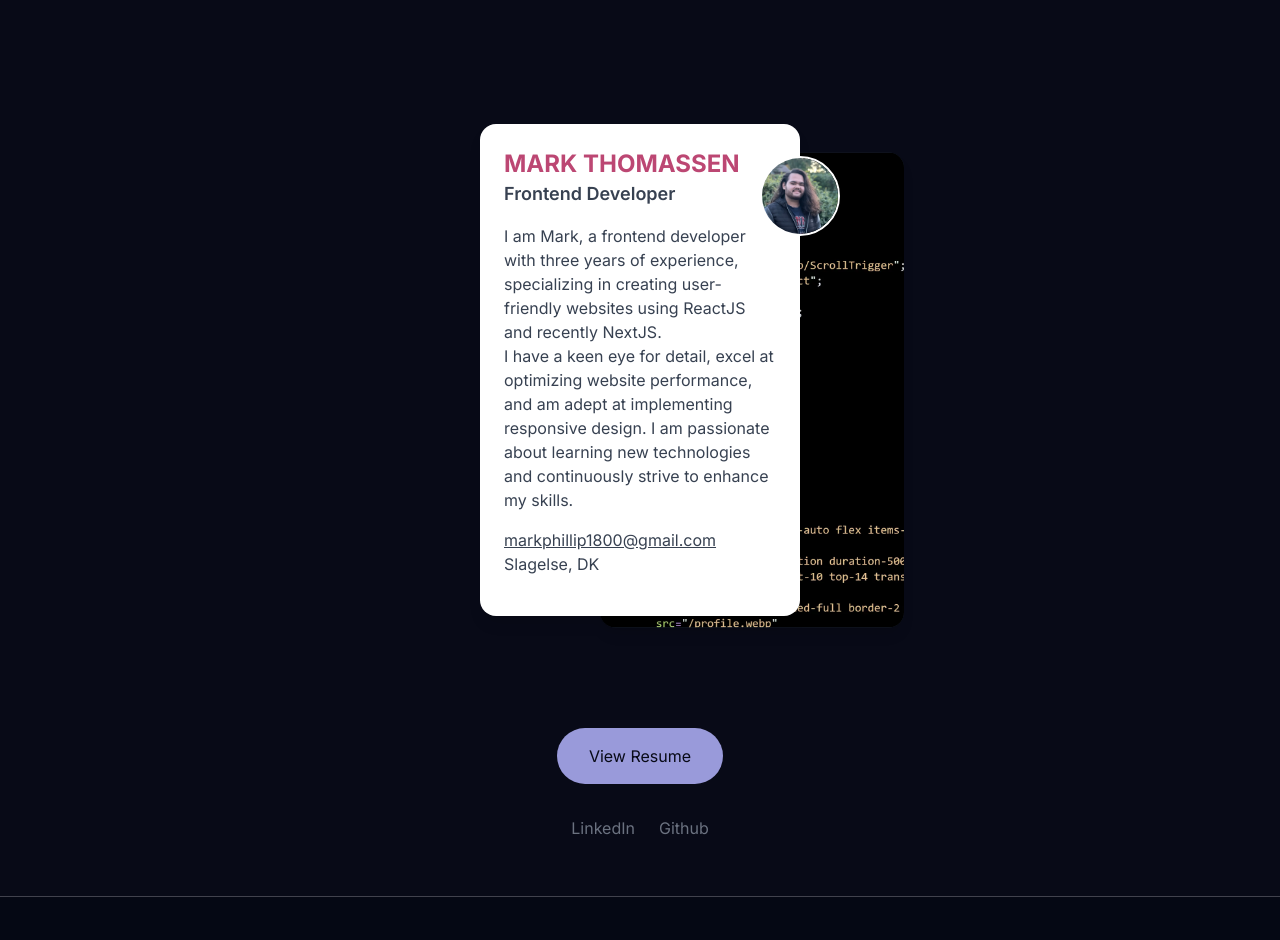
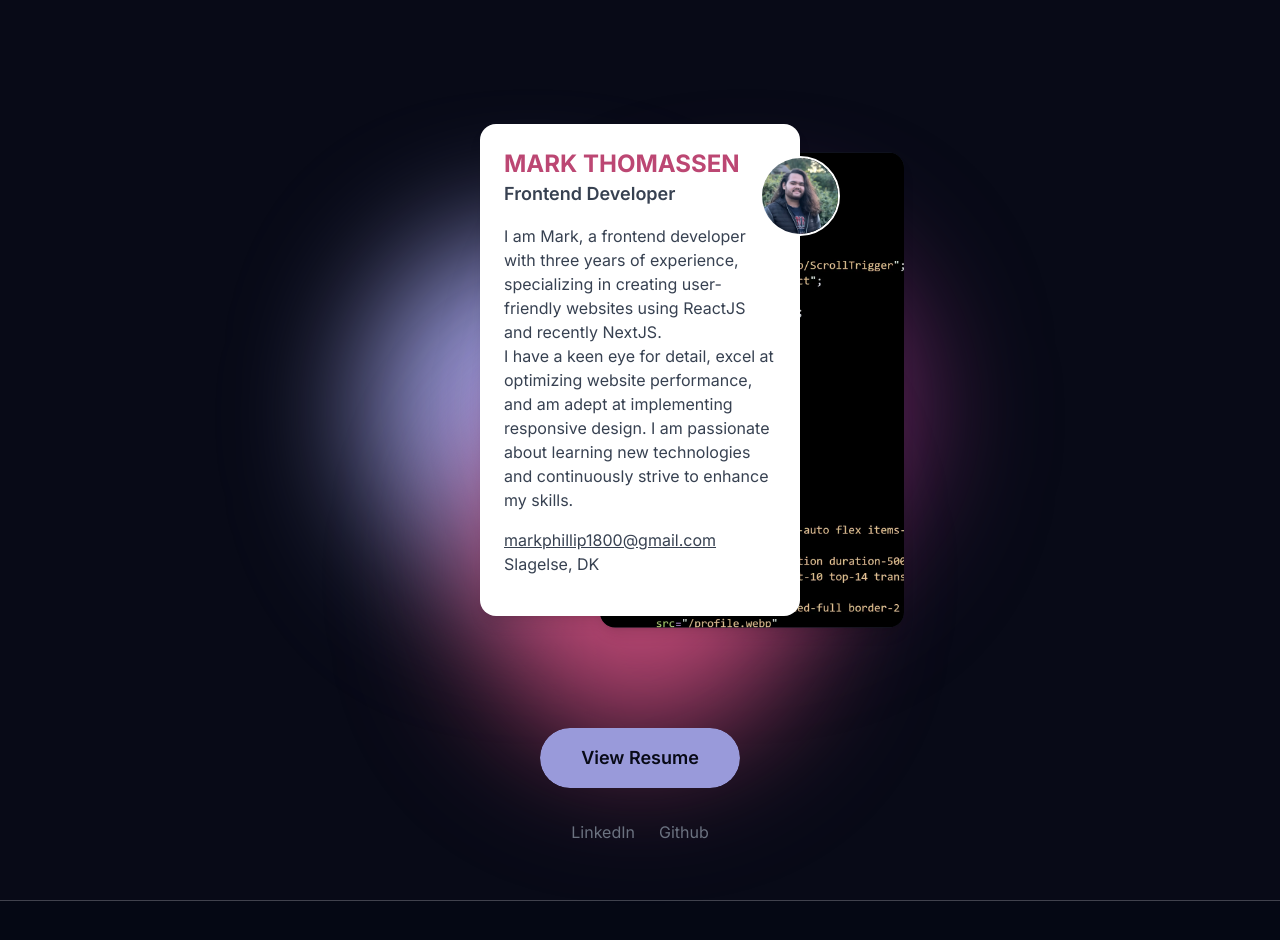
Before and after one commit to Mark424e/portfolio_2024, a Next.js app: page / in a window 1280 px wide. Shown: the part 1600-2540 px from the top of the page. Built offline with nearby package versions, Linux system fonts and the light colour scheme.

Commit message:
added button to direct user to pdf resume

```diff
--- a/app/_components/resume.js
+++ b/app/_components/resume.js
@@ -41,7 +41,7 @@ export const Resume = () => {
   }, []);
   return (
     <div id="resume" class="container mx-auto grid py-14 justify-center">
-      <div className="w-fit group">
+      <div className="w-fit group relative">
         <div className="resume-card_alt absolute">
           <div class="translate-x-16 group-hover:translate-x-14 group-hover:translate-y-4 transition duration-300 scale-95 group-hover:scale-90 md:translate-x-28 md:translate-y-4 md:group-hover:translate-x-20 md:group-hover:translate-y-8 bg-gray-800 rounded-2xl shadow-lg w-56 md:w-80 text-gray-700">
             <Image
@@ -100,11 +100,29 @@ export const Resume = () => {
             </div>
           </div>
         </div>
+        <div className="absolute top-0 translate-y-28 h-full w-full -z-50">
+          <div className="relative w-full h-full">
+            <div className="absolute top-0 h-28 w-28 md:h-80 md:w-80 -left-1/3 shadow-primary shadow-3xl blur-3xl bg-primary rounded-full"></div>
+            <div className="absolute top-0 h-28 w-28 md:h-80 md:w-80 -right-1/3 shadow-secondary shadow-3xl blur-3xl bg-secondary rounded-full"></div>
+            <div className="absolute top-0 h-28 w-28 md:h-80 md:w-80 left-0 right-0 translate-y-1/2 shadow-accent shadow-3xl blur-3xl bg-accent rounded-full"></div>
+          </div>
+        </div>
       </div>
       <div className="grid justify-center mt-14 md:mt-28">
-        <button className="bg-primary transition hover:bg-secondary hover:scale-105 hover:text-text rounded-full w-fit py-4 px-8 text-background">
-          View Resume
-        </button>
+        <a href="https://drive.google.com/file/d/1W3R0WUfp__Ghl8Oi7qt--B2ZSdrFb2kY/view" target="_blank" class="group relative inline-block h-[60px] w-[200px] overflow-hidden rounded-full text-lg text-background">
+          <div class="h-[inherit] w-[inherit] overflow-hidden rounded-full bg-primary [transition:_transform_1.5s_cubic-bezier(.19,1,.22,1)] group-hover:scale-[.94]">
+            <span class="absolute bottom-0 left-1/2 z-20 block h-[200%] w-[120%] -translate-x-0 translate-y-[100%] bg-accent [border-radius:999px_999px_0_0] [translate:-50%] group-hover:translate-y-[10px] group-hover:[border-radius:60%_60%_0_0] group-hover:[transition:_transform_1s_cubic-bezier(.19,1,.22,1)_200ms,_border-radius_.2s_cubic-bezier(.19,1,.22,1)_270ms]" />
+            <span class="absolute bottom-0 left-1/2 z-20 block h-[200%] w-[120%] -translate-x-0 translate-y-[100%] bg-primary [border-radius:999px_999px_0_0] [translate:-50%] group-hover:translate-y-[10px] group-hover:[border-radius:60%_60%_0_0] group-hover:[transition:_transform_1s_cubic-bezier(.19,1,.22,1)_300ms,_border-radius_.2s_cubic-bezier(.19,1,.22,1)_470ms]" />
+            <span class="absolute bottom-0 left-1/2 z-20 block h-[200%] w-[120%] -translate-x-0 translate-y-[100%] bg-secondary [border-radius:999px_999px_0_0] [translate:-50%] group-hover:translate-y-[10px] group-hover:[border-radius:60%_60%_0_0] group-hover:[transition:_transform_1s_cubic-bezier(.19,1,.22,1)_380ms,_border-radius_.2s_cubic-bezier(.19,1,.22,1)_670ms]" />
+          </div>
+
+          <span class="absolute inset-0 z-10 m-auto flex w-4/5 items-center justify-center font-semibold group-hover:-translate-y-1/3 group-hover:opacity-0 group-hover:[transition:_transform_1s_cubic-bezier(.32,.99,.49,.99),_opacity_.4s]">
+            View Resume
+          </span>
+          <span class="absolute inset-0 z-10 m-auto flex w-4/5 translate-y-1/3 items-center justify-center font-semibold opacity-0 group-hover:translate-y-0 group-hover:opacity-100 group-hover:[transition:_1s_all_cubic-bezier(.32,.99,.49,.99)] text-text">
+            View Resume
+          </span>
+        </a>
       </div>
       <div className="grid justify-center mt-8">
         <div className="text-gray-500">
--- a/tailwind.config.js
+++ b/tailwind.config.js
@@ -8,7 +8,7 @@ module.exports = {
   theme: {
     extend: {
       boxShadow: {
-        'glow': '0 0 20px rgba(255, 255, 255, 0.5)',
+        '3xl': '0 35px 60px -15px rgba(0, 0, 0, 0.3)',
       },
       colors: {
         text: '#e3e3f5',
```
Also changed, not shown: 1 other file (tests, documents, lock files or other folders).
